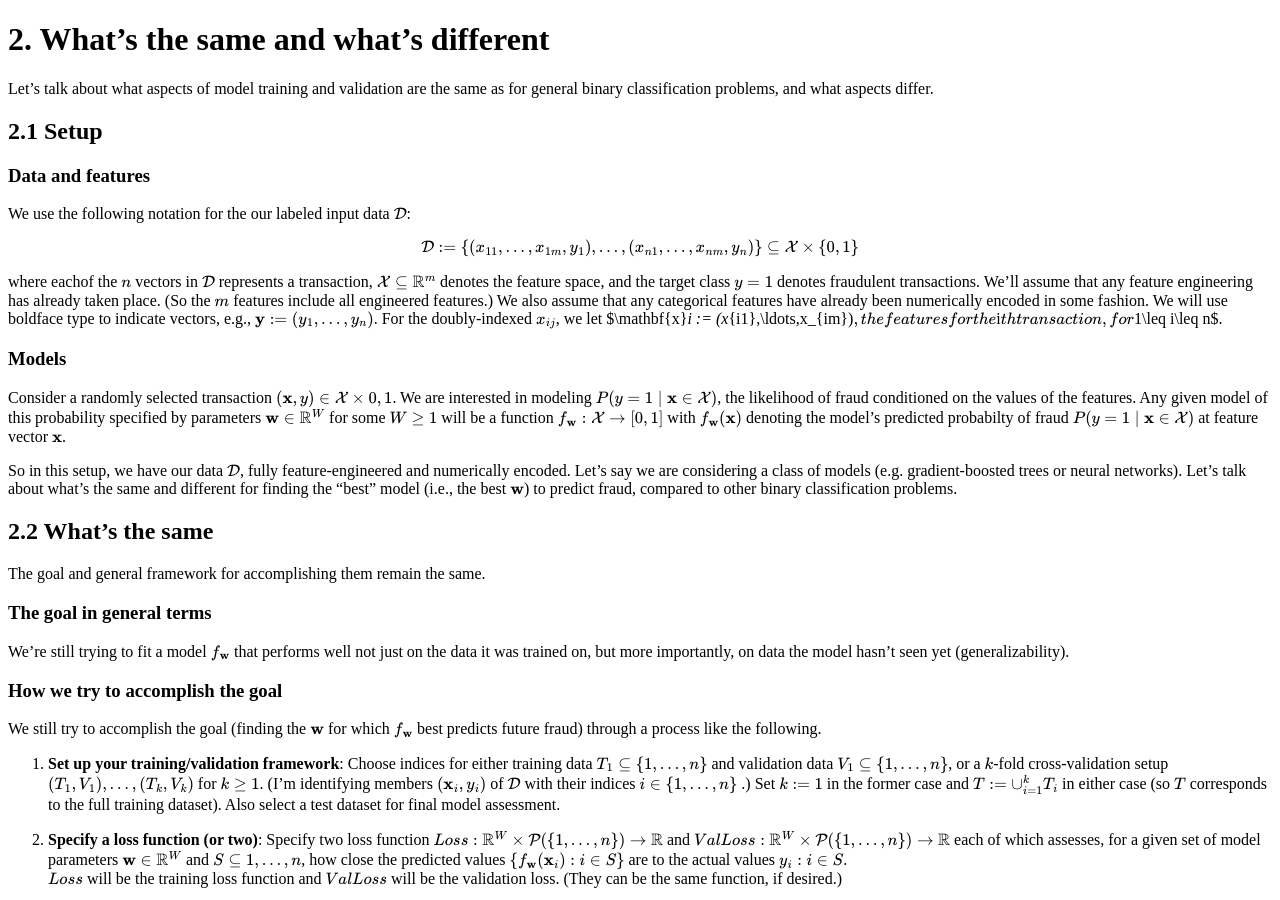
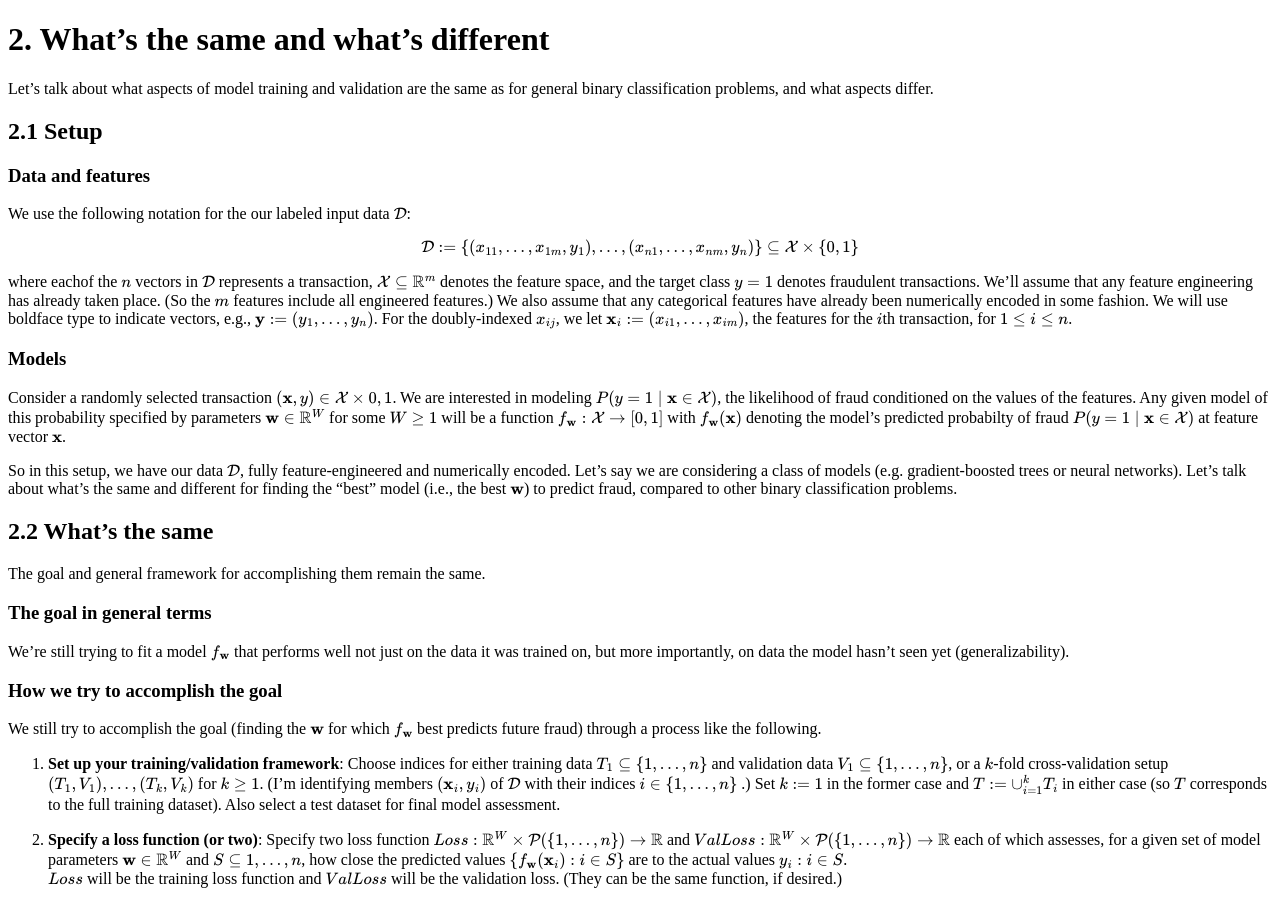
Before and after one commit to dglassbrenner1/my-posts-on-fraud-detection, a Jekyll site: the page built from 2-whats-the-same-and-not.md, in a window 1280 px wide and 900 px high. Built offline with Jekyll 4.4.1, drawn with Linux system fonts in a browser that asks for light colours.

```diff
--- a/2-whats-the-same-and-not.md
+++ b/2-whats-the-same-and-not.md
@@ -16,7 +16,7 @@ We use the following notation for the our labeled input data $\mathcal{D}$:
 $$\mathcal{D}:=\{(x_{11},\ldots, x_{1m}, y_1),\ldots, (x_{n1},\ldots,x_{nm}, y_n)\}\subseteq \mathcal{X} \times \{ 0,1 \}$$
 
 where eachof the $n$ vectors in $\mathcal{D}$ represents a transaction, $\mathcal{X}\subseteq \mathbb{R}^m$ denotes the feature space, and the target class $y=1$ denotes fraudulent transactions.  We'll assume that any feature engineering has already taken place. (So the $m$ features include all engineered features.)  We also assume that any categorical features have already been numerically encoded in some fashion. We will use boldface type to indicate vectors, e.g., $\mathbf{y}:=(y_1,\ldots, y_n)$.  For the doubly-indexed
-$x_{ij}$, we let $\mathbf{x}_i := (x_{i1},\ldots,x_{im})$, the features for the $i$th transaction, for
+$x_{ij}$, we let $$\mathbf{x}_i := (x_{i1},\ldots,x_{im})$$, the features for the $i$th transaction, for
 $1\leq i\leq n$.
 
 ### Models
@@ -40,10 +40,10 @@ We still try to accomplish the goal (finding the $\mathbf{w}$ for which $f_{\mat
 1. **Set up your training/validation framework**: Choose indices for either training data
 $$T_1\subseteq \{1, \ldots,n \}$$ and validation data
 $$V_1\subseteq\{1, \ldots,n\}$$, or a $k$-fold cross-validation setup
-$(T_1, V_1), \ldots, (T_k, V_k)$ for $k\geq 1$. (I'm identifying members
+$(T_1, V_1), \ldots, (T_k, V_k)$ for $$k\geq 1$$. (I'm identifying members
 $$(\mathbf{x}_i, y_i)$$ of
 $\mathcal{D}$ with their indices
-$$i\in \{ 1, \ldots, n \}$$
+$$i\in \{1, \ldots, n \}$$
 .) Set $k:=1$ in the former case and
 $$T:=\cup_{i=1}^k T_i$$ in either case (so $T$ corresponds to the full training dataset).  Also select a test dataset for final model assessment.
 
```
